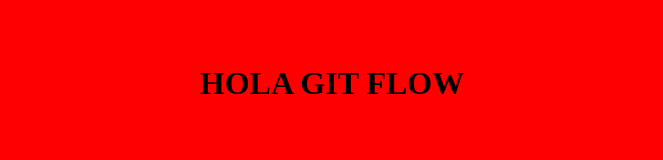
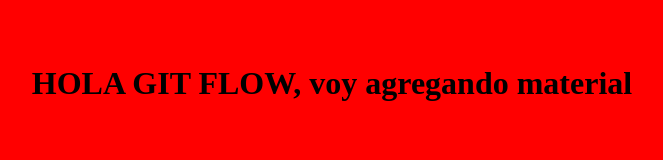
Before and after one commit to LuisMistic/gitflow, a plain HTML site: page index.html in a window 1280 px wide. Shown: the whole page, without its empty margins (308-971 px from the left). Drawn offline with Linux system fonts and the light colour scheme.

Commit message:
guardando cambios version0.1

```diff
--- a/index.html
+++ b/index.html
@@ -10,6 +10,6 @@
     <br>
     <br>
     <body bgcolor="red"></body>
-   <h1><center>HOLA GIT FLOW</center></h1>
+   <h1><center>HOLA GIT FLOW, voy agregando material</center></h1>
 </body>
 </html>
```
